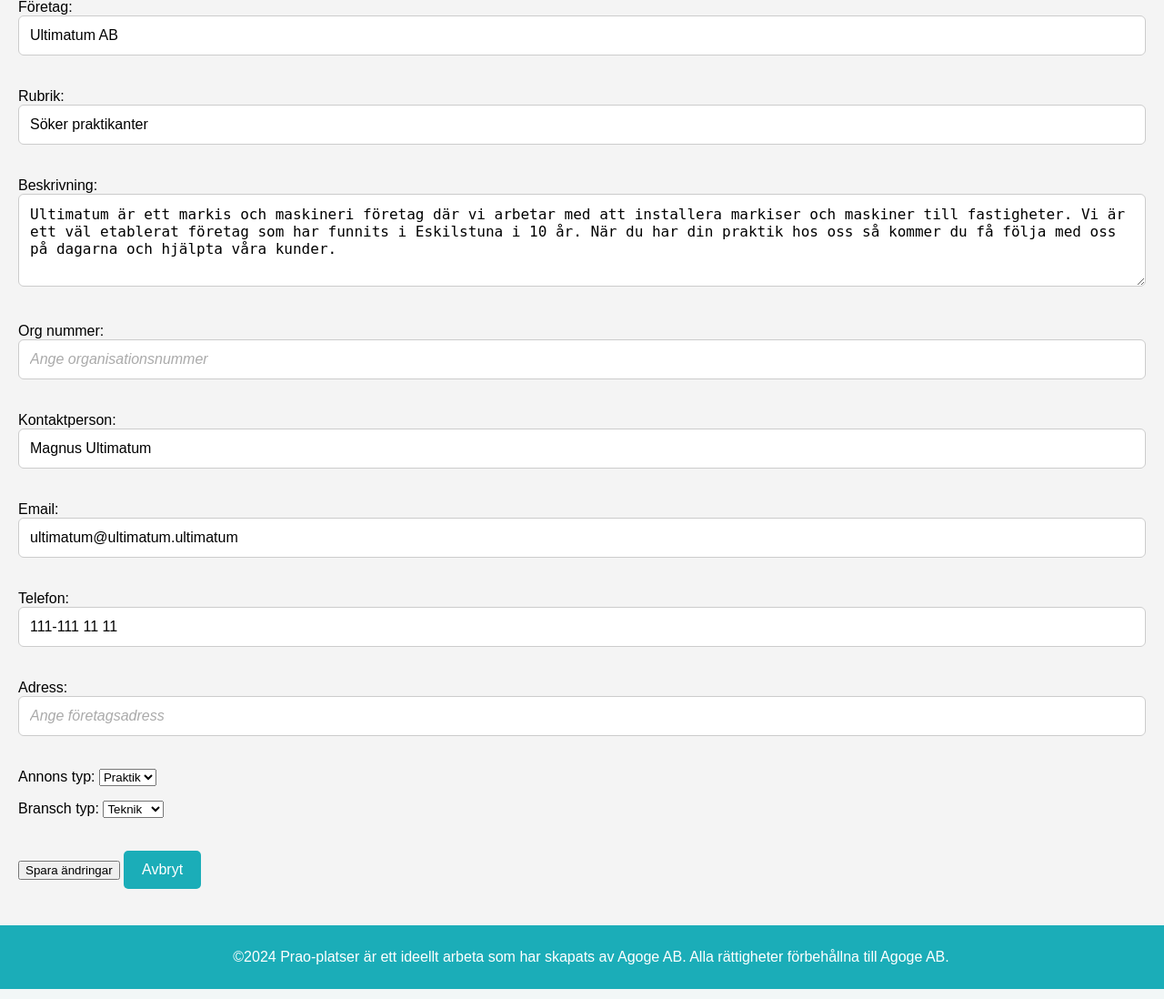
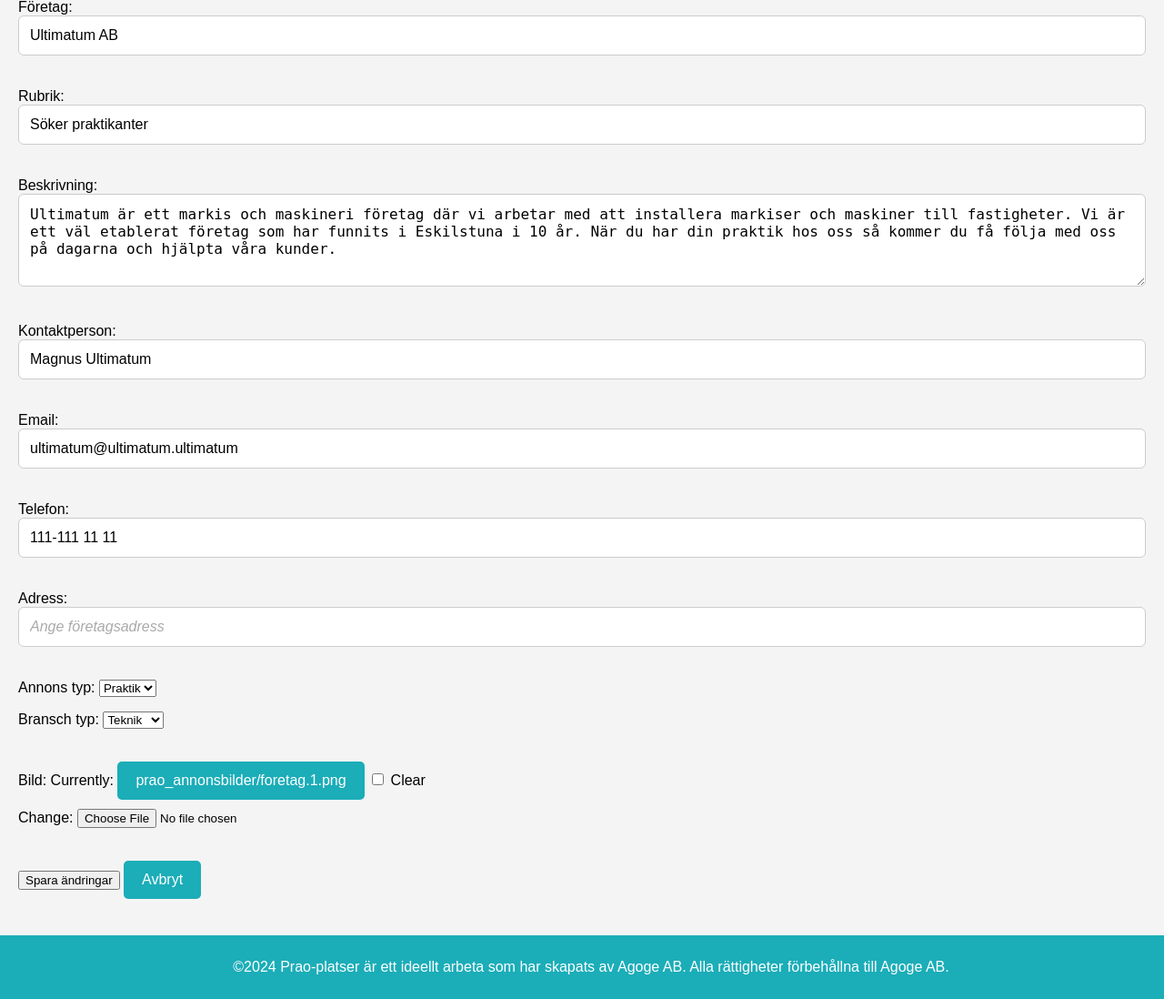
Before and after one commit to Philippos123/Prao-Eskilstuna, a Django app: page /6/edit/ in a window 1280 px wide. Shown: the part 323-1421 px from the top of the page at 91% size. Run offline with Django 5.2, Linux system fonts and the light colour scheme; a user stored in the database is signed in; data comes from the database, SQL or seed files in the repository.

Commit message:
Update for img

```diff
--- a/praktik/forms.py
+++ b/praktik/forms.py
@@ -1,24 +1,21 @@
 from django import forms
-from django import forms
-from django.contrib.auth.forms import UserCreationForm
 from django.contrib.auth import get_user_model
 from .models import PraoAnnons
 from django.contrib.auth.forms import UserCreationForm
 from django.contrib.auth.models import User
-from django.contrib.auth import get_user_model
-
+from cloudinary.models import CloudinaryField
 
 class PraoAnnonsForm(forms.ModelForm):
     class Meta:
         model = PraoAnnons
-        fields = ['företag', 'rubrik', 'beskrivning','org_nummer', 'kontaktperson', 'email', 'telefon', 'adress', 'annons_typ', 'bransch_typ']  # Lägg till annons_typ
+        fields = ['företag', 'rubrik', 'beskrivning', 'kontaktperson', 'email', 'telefon', 'adress', 'annons_typ', 'bransch_typ', 'bild']  # Lägg till 'bild' här
         widgets = {
             'företag': forms.TextInput(attrs={'class': 'form-control', 'placeholder': 'Ange företagsnamn'}),
             'rubrik': forms.TextInput(attrs={'class': 'form-control', 'placeholder': 'Ange annonsrubrik'}),
             'beskrivning': forms.Textarea(attrs={'class': 'form-control', 'placeholder': 'Beskriv prao-möjligheten', 'rows': 4}),
-            'org_nummer': forms.TextInput(attrs={'class': 'form-control', 'placeholder': 'Ange organisationsnummer'}),
             'kontaktperson': forms.TextInput(attrs={'class': 'form-control', 'placeholder': 'Ange kontaktperson'}),
             'email': forms.EmailInput(attrs={'class': 'form-control', 'placeholder': 'kontakt@foretag.se'}),
             'telefon': forms.TextInput(attrs={'class': 'form-control', 'placeholder': 'Ange telefonnummer'}),
             'adress': forms.TextInput(attrs={'class': 'form-control', 'placeholder': 'Ange företagsadress'}),
+            'bild': forms.ClearableFileInput(attrs={'class': 'form-control-file'})  # Lägg till widget för bilduppladdning
         }
--- a/praktik/models.py
+++ b/praktik/models.py
@@ -22,7 +22,7 @@ class PraoAnnons(models.Model):
     företag = models.CharField(max_length=255)
     rubrik = models.CharField(max_length=255)
     beskrivning = models.TextField()
-    org_nummer = models.CharField(max_length=12, null=True, blank=True)
+    bild = models.ImageField(upload_to='prao_images', null=True, blank=True)
     kontaktperson = models.CharField(max_length=255)
     email = models.EmailField()
     telefon = models.CharField(max_length=20)
```
Also changed, not shown: praktik/templates/prao-base.html (+7 -0 lines).
